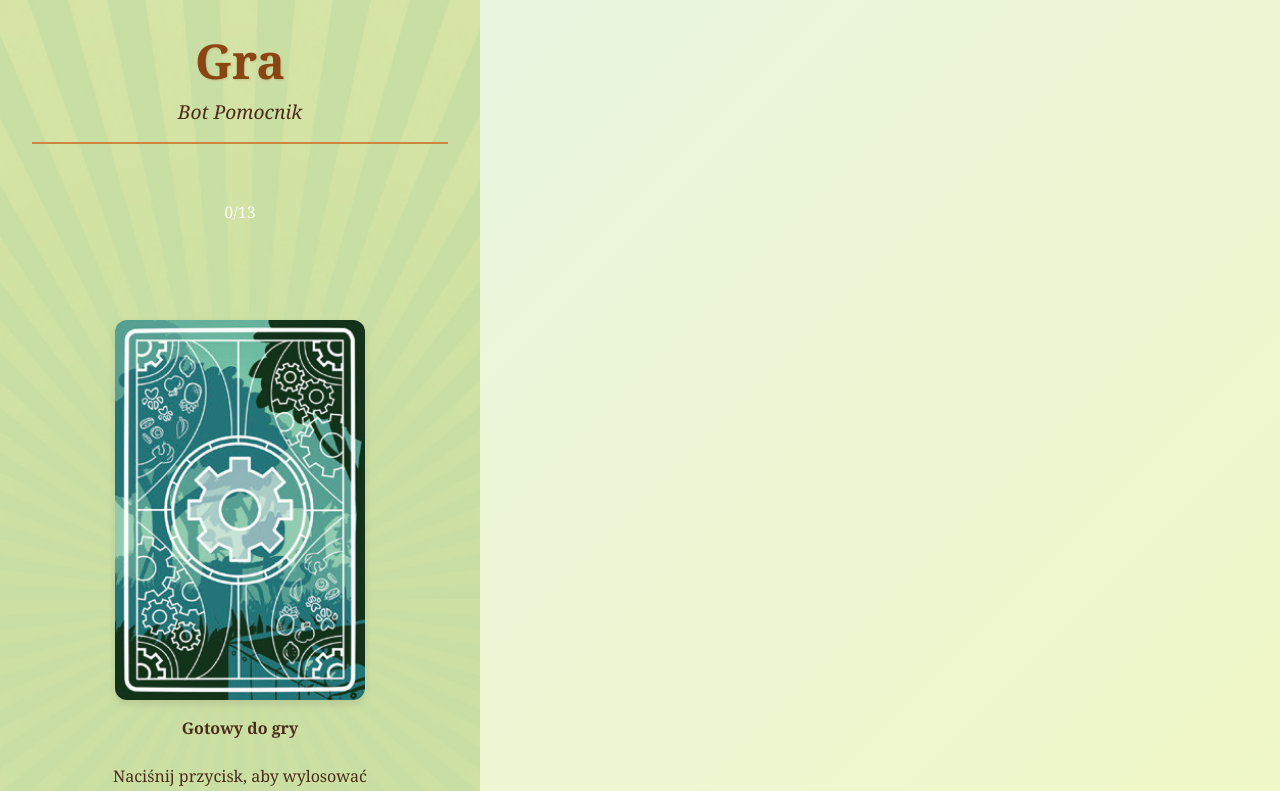
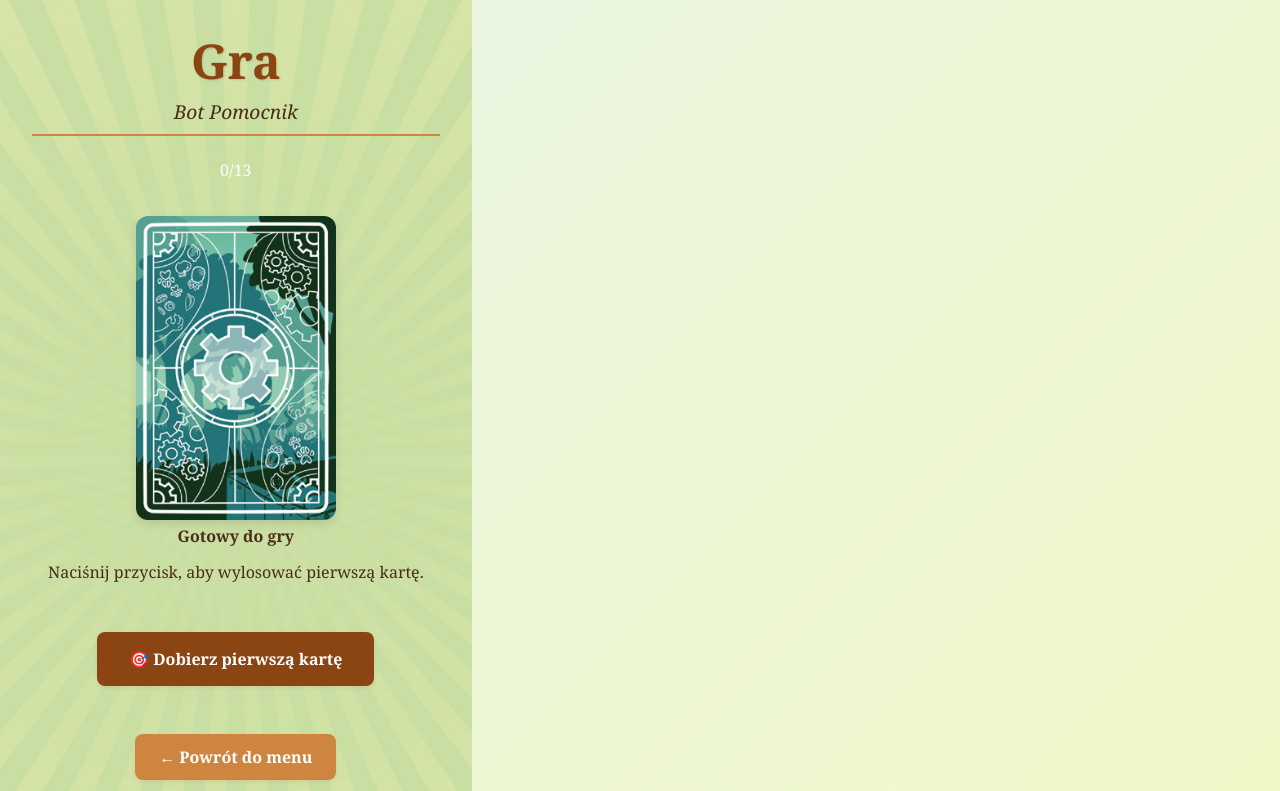
Before and after one commit to lukmarcus/spolka-zoo-bot-pomocnik, a React (Vite) app: page /game in a window 1280 px wide. Shown: the top 791 px of the page. Built offline with nearby package versions, Linux system fonts and the light colour scheme.

Commit message:
margins in game view changed

```diff
--- a/src/components/Layout.module.css
+++ b/src/components/Layout.module.css
@@ -13,8 +13,8 @@
 
 .header {
   text-align: center;
-  margin-bottom: 2rem;
-  padding-bottom: 1rem;
+  margin-bottom: 0.75rem;
+  padding-bottom: 0.5rem;
   border-bottom: 2px solid var(--card-border);
 }
 
--- a/src/pages/Game.module.css
+++ b/src/pages/Game.module.css
@@ -3,17 +3,16 @@
 .gameContainer {
   display: flex;
   flex-direction: column;
-  gap: 2rem;
+  gap: 0.5rem;
   height: 100%;
   min-height: calc(100vh - 140px); /* Account for layout header/padding */
 }
 
 /* Active Game */
 .gameActive {
-  flex: 1;
   display: flex;
   flex-direction: column;
-  gap: 1.5rem;
+  gap: 0.5rem;
 }
 
 .gameStatus {
@@ -21,7 +20,7 @@
   justify-content: center;
   align-items: center;
   background: var(--color-background);
-  padding: 1rem;
+  padding: 0.125rem 1rem;
   border-radius: 8px;
   border: 1px solid var(--color-border);
 }
@@ -55,12 +54,11 @@
 
 /* Card Display Area */
 .cardArea {
-  flex: 1;
   display: flex;
   align-items: center;
   justify-content: center;
-  padding: 1rem;
-  min-height: 300px;
+  padding: 0.25rem;
+  min-height: 150px;
 }
 
 .currentCard {
@@ -82,7 +80,7 @@
   text-align: center;
   color: var(--color-text);
   background: var(--color-background);
-  padding: 2rem;
+  padding: 0.75rem;
   border-radius: 12px;
   border: 2px dashed var(--color-border);
 }
@@ -103,11 +101,11 @@
   display: flex;
   flex-direction: column;
   align-items: center;
-  gap: 1rem;
+  gap: 0.25rem;
 }
 
 .cardReverseImage {
-  max-width: 250px;
+  max-width: 200px;
   width: 100%;
   height: auto;
   border-radius: 12px;
@@ -158,7 +156,7 @@
   }
 
   .gameStatus {
-    padding: 1rem;
+    padding: 0.125rem 1rem;
   }
 
   .statusInfo {
--- a/src/styles/globals.css
+++ b/src/styles/globals.css
@@ -30,7 +30,7 @@
   /* Responsiveness */
   --max-width: min(480px, 100vw); /* Never exceed viewport width */
   --padding: min(1rem, 4vw); /* Responsive padding for very small screens */
-  --gap: 0.75rem;
+  --gap: 0.5rem;
 
   /* Responsive font sizes - will be overridden by media queries */
   --font-size-hero-title: 2rem;
```
